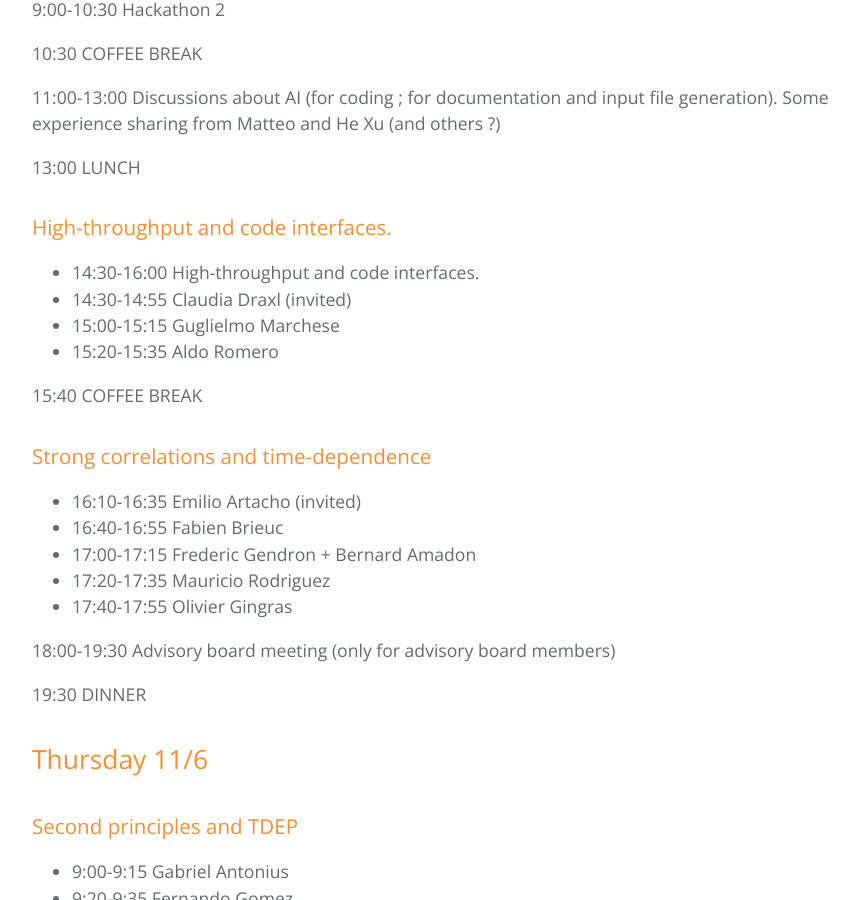
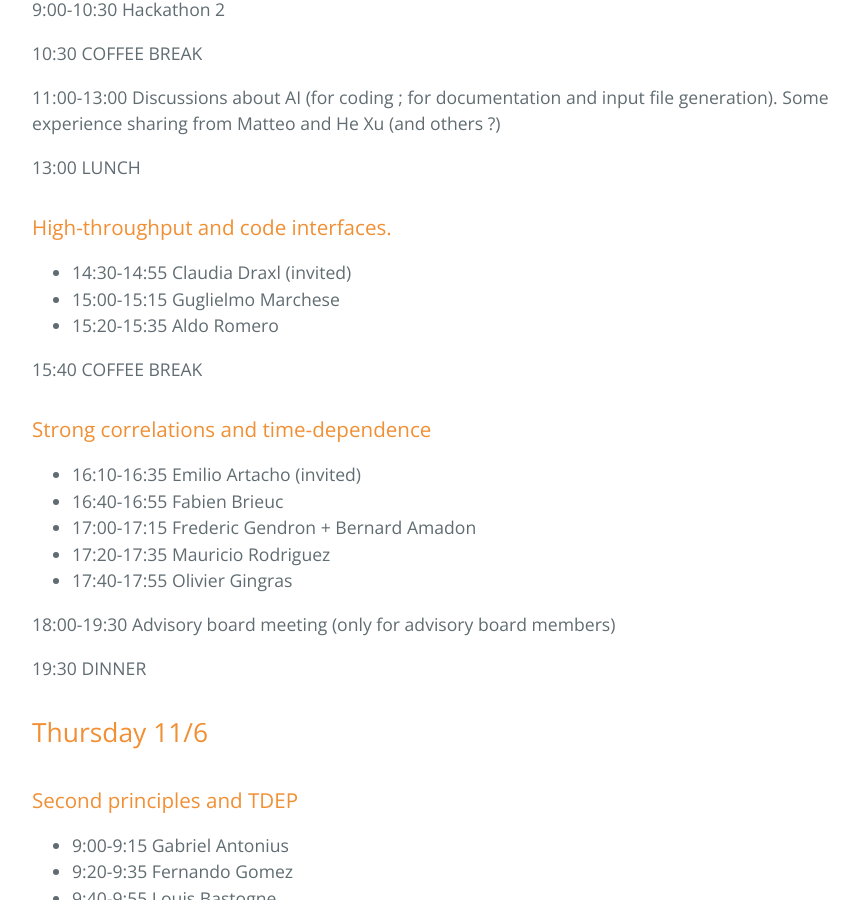
Before and after one commit to abinit/abidev2026, a Jekyll site: the page built from docs/program.md, in a window 1280 px wide and 900 px high, scrolled down 2611 px. Shown: the whole window, without its empty margins (192-1051 px from the left). Built offline with Jekyll 4.4.1, drawn with Linux system fonts in a browser that asks for light colours; the repository's description, which GitHub fills in, is left out.

Commit message:
Fix unneeded line

```diff
--- a/docs/program.md
+++ b/docs/program.md
@@ -99,7 +99,6 @@ Session titles and schedule might still be modified ! Titles of oral presentatio
 
 ### High-throughput and code interfaces.
 
-- 14:30-16:00 High-throughput and code interfaces.
 - 14:30-14:55 Claudia Draxl (invited)
 - 15:00-15:15 Guglielmo Marchese
 - 15:20-15:35 Aldo Romero
```
